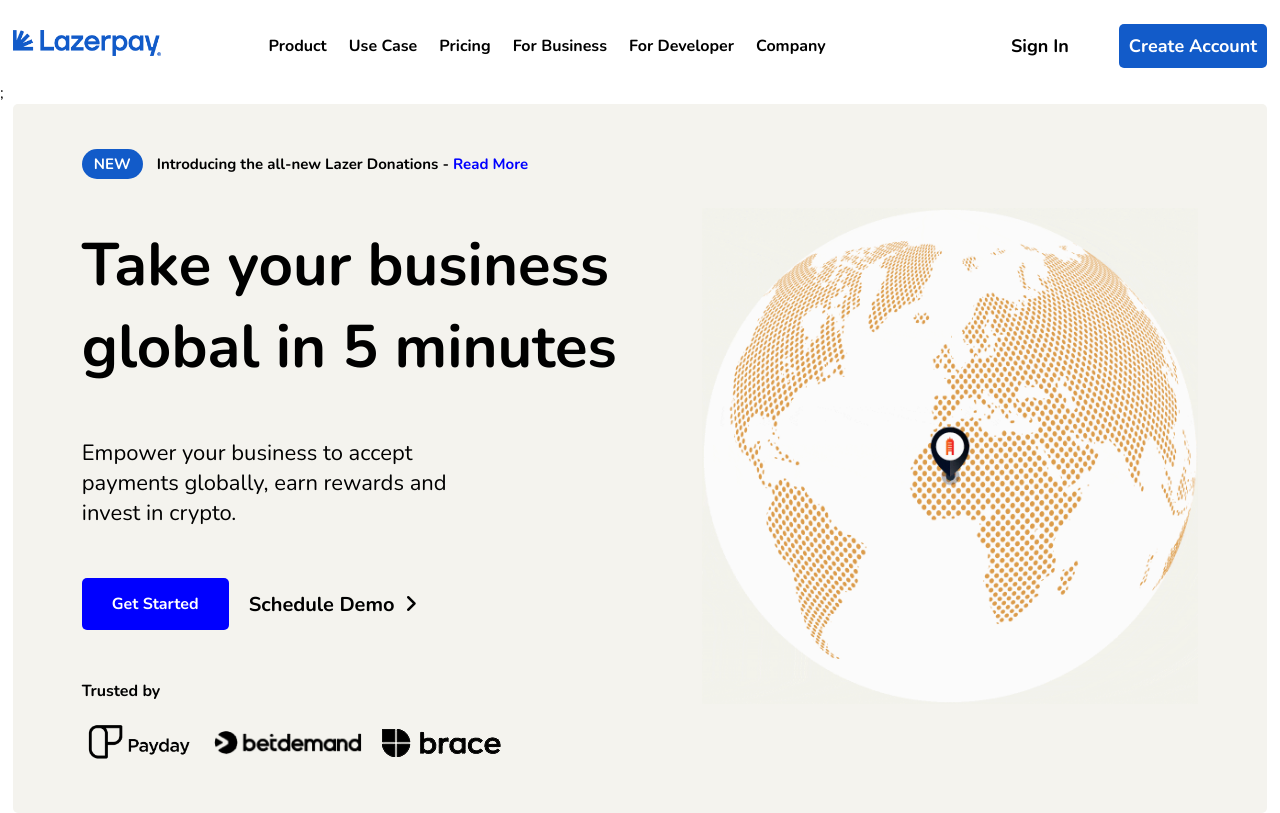
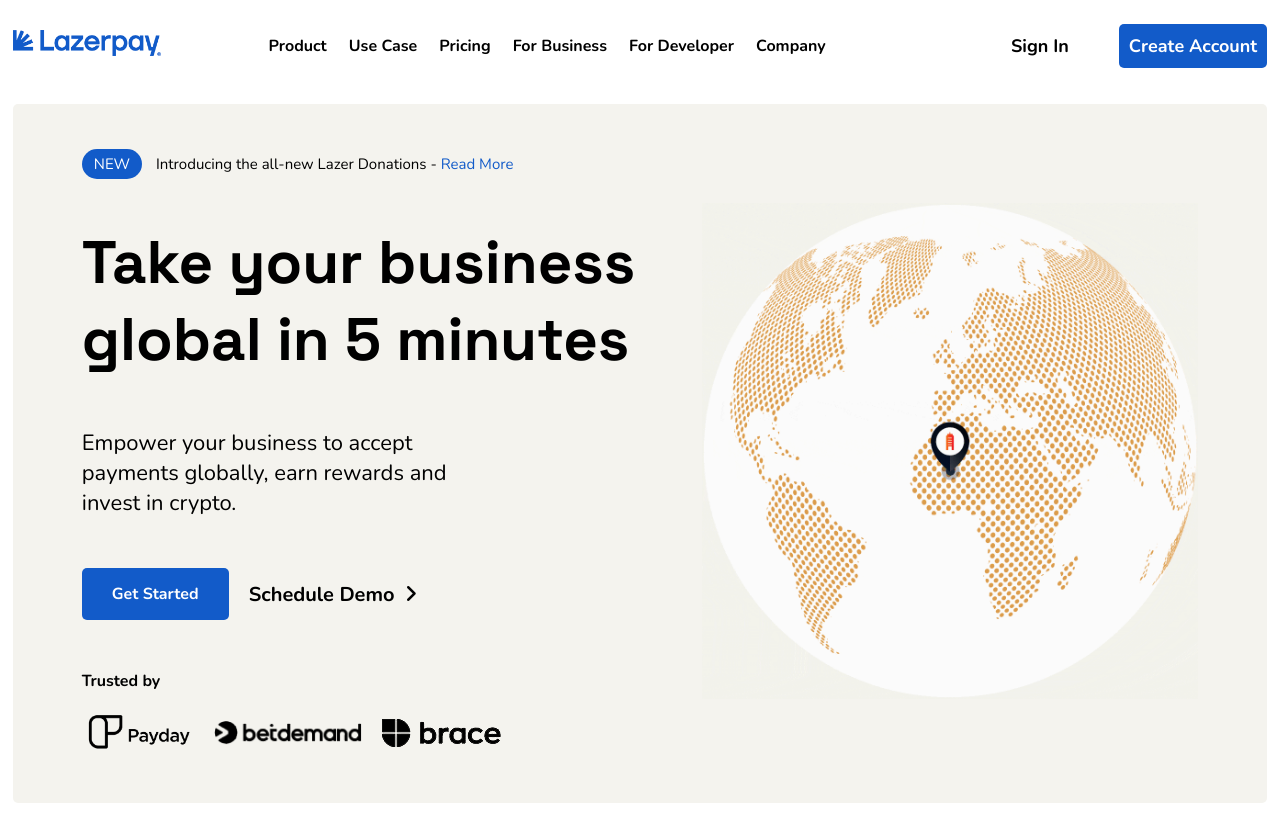
Before and after one commit to JayB-maker/lazerpay-clone, a React (Create React App) app: page / in a window 1280 px wide. Built offline with nearby package versions, Linux system fonts and the light colour scheme.

Commit message:
third commit

```diff
--- a/src/components/homePage/HeroSection/HeroLeft/HeroCTA.jsx
+++ b/src/components/homePage/HeroSection/HeroLeft/HeroCTA.jsx
@@ -21,24 +21,31 @@
   &:hover {
     gap: 15px;
   }
+
+  @media screen and (max-width: 1024px) {
+    font-size: 14px;
+  }
+`;
+
+const LinkTextss = styled(Link)`
+  color: ${(props) => props.theme.white};
+  background-color: ${(props) => props.theme.accent};
+  font-weight: 700;
+  transition: 500ms ease;
+  border-radius: 5px;
+  padding: 15px 30px;
+
+  @media screen and (max-width: 1024px) {
+    padding: 12px 25px;
+    font-size: 14px;
+  }
 `;
 
 const HeroCTA = () => {
   return (
     <>
       <CTA>
-        <LinkText
-          style={{
-            backgroundColor: "blue",
-            color: "White",
-            padding: "15px 30px",
-            fontWeight: "700",
-            borderRadius: "5px",
-          }}
-          to="/"
-        >
-          Get Started
-        </LinkText>
+        <LinkTextss to="/">Get Started</LinkTextss>
         <LinkTexts to="/">
           Schedule Demo <i className="fa-solid fa-angle-right"></i>
         </LinkTexts>
--- a/src/components/homePage/HeroSection/HeroLeft/HeroLeft.jsx
+++ b/src/components/homePage/HeroSection/HeroLeft/HeroLeft.jsx
@@ -11,11 +11,17 @@
   gap: 50px;
 
   @media screen and (max-width: 1024px) {
+    width: 70%;
+    gap: 35px;
+  }
+  @media screen and (max-width: 600px) {
+    width: unset;
     gap: 35px;
   }
 `;
 
 const HeroTitle = styled.h3`
+  font-family: "Space Grotesk", sans-serif;
   font-size: 60px;
   font-weight: 700;
 
@@ -29,15 +35,17 @@
   padding-right: 200px;
 
   @media screen and (max-width: 1024px) {
+    font-size: 16px;
     padding-right: 0;
+    margin-top: -10px;
   }
 `;
 
 const TextHero = styled.p`
   font-size: 15px;
-  font-weight: 700;
+  font-weight: 400;
 
-  span {
+  span:nth-child(1) {
     background-color: ${(props) => props.theme.accent};
     padding: 5px 12px;
     color: ${(props) => props.theme.white};
@@ -47,6 +55,19 @@
 
   @media screen and (max-width: 1024px) {
     font-size: 12px;
+    display: flex;
+    flex-direction: column;
+
+    span:nth-child(1) {
+      width: fit-content;
+      margin-right: -8px;
+      padding: 3px 8px;
+      font-size: 10px;
+    }
+  }
+  @media screen and (max-width: 600px) {
+    font-size: 12px;
+    display: unset;
 
     span {
       margin-right: 1px;
@@ -61,10 +82,13 @@
     <>
       <LeftDiv>
         <TextHero>
-          <span>NEW</span> Introducing the all-new Lazer Donations -{" "}
-          <LinkText style={{ color: "blue" }} to="/">
-            Read More
-          </LinkText>
+          <span>NEW</span>{" "}
+          <span>
+            Introducing the all-new Lazer Donations -{" "}
+            <LinkText style={{ color: "#125bc9" }} to="/">
+              Read More
+            </LinkText>
+          </span>
         </TextHero>
         <HeroTitle>Take your business global in 5 minutes</HeroTitle>
         <HeroText>
--- a/src/components/homePage/HeroSection/HeroLeft/Trusted.jsx
+++ b/src/components/homePage/HeroSection/HeroLeft/Trusted.jsx
@@ -6,6 +6,9 @@
   display: flex;
   flex-direction: column;
   gap: 20px;
+  @media screen and (max-width: 600px) {
+    margin-top: 30px;
+  }
 `;
 
 const TrustedImages = styled.div`
@@ -15,15 +18,23 @@
   gap: 20px;
 
   @media screen and (max-width: 1024px) {
-    width: 40%;
-    gap: 10px;
+    width: 30%;
+    gap: 25px;
+  }
+`;
+const TrustedText = styled.p`
+  font-weight: 700;
+
+  @media screen and (max-width: 1024px) {
+    font-weight: 400;
+    font-size: 12px;
   }
 `;
 
 const Trusted = () => {
   return (
     <TrustedContainer>
-      <Text style={{ fontWeight: "700" }}>Trusted by</Text>
+      <TrustedText>Trusted by</TrustedText>
       <TrustedImages>
         <Image
           style={{ width: "60%" }}
--- a/src/components/homePage/HeroSection/index.jsx
+++ b/src/components/homePage/HeroSection/index.jsx
@@ -5,6 +5,11 @@
 
 const Body = styled.div`
   width: 100vw;
+  margin-top: 82px;
+
+  @media screen and (max-width: 1024px) {
+    margin-top: 0;
+  }
 `;
 const HeroContainer = styled.div`
   background-color: ${(props) => props.theme.primary};
@@ -12,6 +17,12 @@
   width: 98%;
   padding: 50px 0;
   border-radius: 5px;
+
+  @media screen and (max-width: 1024px) {
+    width: 100vw;
+    border-radius: 0;
+    padding: 100px 0 50px;
+  }
 `;
 const InnerHeroContainer = styled.div`
   width: 89%;
@@ -20,6 +31,16 @@
   align-items: center;
 
   @media screen and (max-width: 1024px) {
+    width: 60%;
+    flex-direction: column;
+    align-items: center;
+    justify-content: center;
+    gap: 50px;
+  }
+
+  @media screen and (max-width: 600px) {
+    width: 100%;
+    padding: 0 16px;
     flex-direction: column;
     gap: 50px;
   }
--- a/src/components/ui/index.jsx
+++ b/src/components/ui/index.jsx
@@ -2,15 +2,15 @@
 import { Link } from "react-router-dom";
 
 export const Headers = styled.div`
+  position: fixed;
+  background-color: ${(props) => props.theme.white};
   width: 100vw;
   padding: 24px 0;
   box-sizing: border-box;
   height: 82px;
 
   @media screen and (max-width: 1024px) {
-    * {
-      display: none;
-    }
+    display: none;
   }
 `;
 
@@ -150,6 +150,7 @@
   display: none;
 
   @media screen and (max-width: 1024px) {
+    background-color: ${(props) => props.theme.primary};
     display: unset;
     position: fixed;
     top: 0;
@@ -159,9 +160,10 @@
 export const InnerMobileHeader = styled.div`
   @media screen and (max-width: 1024px) {
     display: flex;
-    width: 95%;
+    // width: 90%;
+    width: 100%;
     margin: 0 auto;
-    padding: 15px 0;
+    padding: 15px 16px;
     align-items: center;
     justify-content: space-between;
   }
```
Also changed, not shown: src/components/homePage/HeroSection/HeroRight/HeroRight.jsx (+12 -5 lines).
